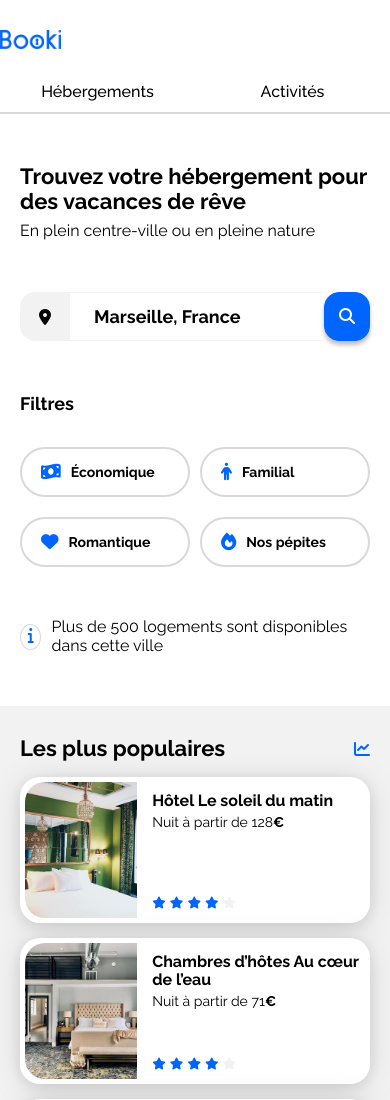
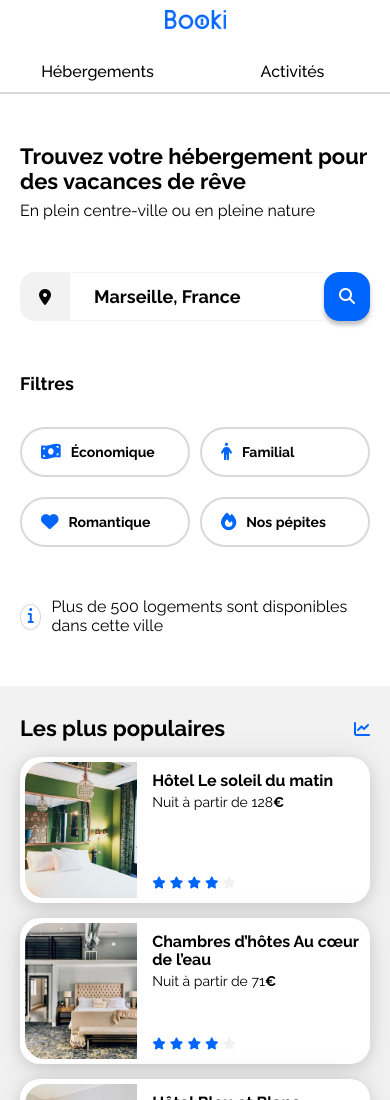
Before and after one commit to willililili/bookie, a plain HTML site: page index.html in a window 390 px wide. Shown: the top 1100 px of the page. Drawn offline with nearby package versions, Linux system fonts and the light colour scheme.

Commit message:
centrage logo bookie et validation W3c

```diff
--- a/css/style.css
+++ b/css/style.css
@@ -518,9 +518,10 @@ footer .footer-column ul li:first-child{
     }
 
     header{
+        display: flex;
+        justify-content: center;
+        align-items: center;
         flex-direction: column;
-        margin-top:20px;
-        height: auto;
     }
 
     header img{
```
